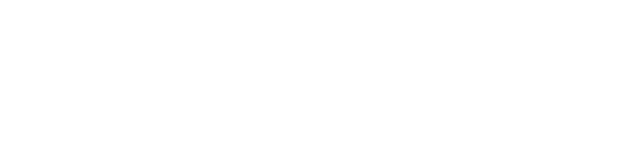
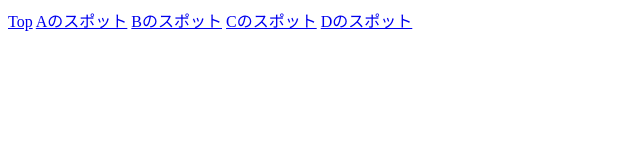
Before and after one commit to moyunono1819/git-teamb, a plain HTML site: page index.html in a window 1280 px wide. Shown: the whole page, without its empty margins (0-640 px from the left). Drawn offline with Linux system fonts and the light colour scheme.

Commit message:
ヘッダーの作成

```diff
--- a/index.html
+++ b/index.html
@@ -6,6 +6,12 @@
     <title>Document</title>
 </head>
 <body>
-
+    <div class="nav">
+        <a href="index.html">Top</a>
+        <a href="spot-a.html">Aのスポット</a>
+        <a href="spot-b.html">Bのスポット</a>
+        <a href="spot-c.html">Cのスポット</a>
+        <a href="spot-d.html">Dのスポット</a>
+    </div>
 </body>
 </html>
```
